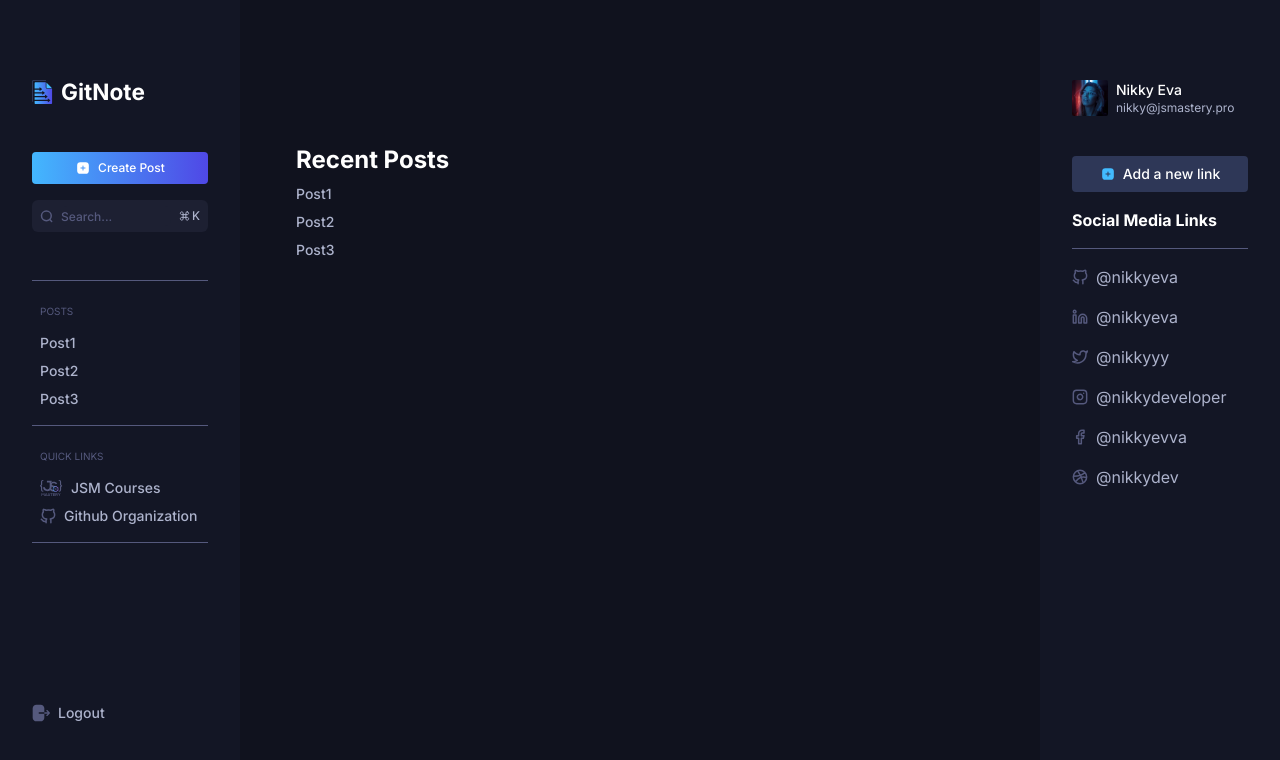
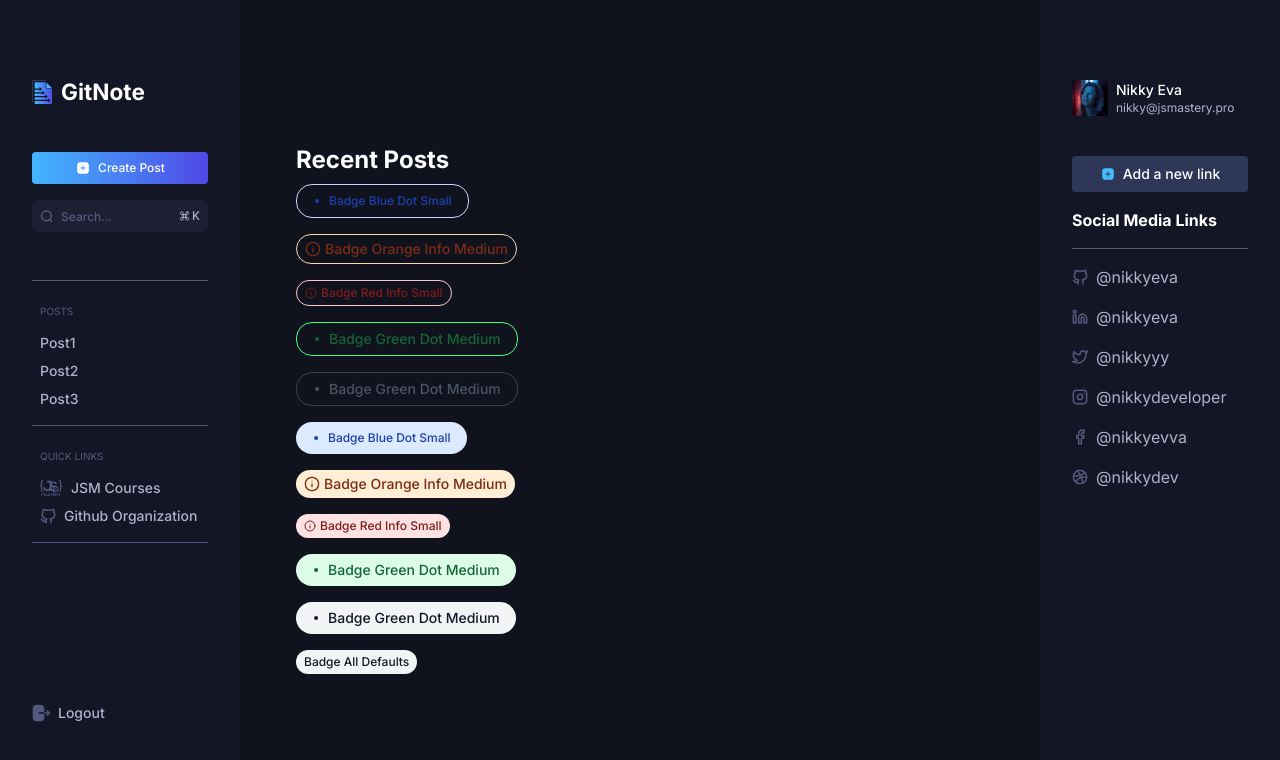
Before and after one commit to DDVVPP/GitNote, a Next.js app: page / in a window 1280 px wide. Shown: the top 760 px of the page. Built offline with nearby package versions, Linux system fonts and the light colour scheme.

Commit message:
feat: Added badge component

```diff
--- a/app/(root)/(home)/page.tsx
+++ b/app/(root)/(home)/page.tsx
@@ -1,11 +1,13 @@
-import Posts from "../posts/page";
-
+import BadgeTest from '@/components/shared/ui/BadgeTest';
+import Posts from '../posts/page';
 
 export default function Home() {
   return (
-    <div className='paragraph-3-medium text-white-300 flex flex-col gap-2'>
-      <h1 className='display-2-bold text-white-100'>Recent Posts</h1>
-      <Posts/>
+    <div className="paragraph-3-medium text-white-300 flex flex-col gap-2">
+      <h1 className="display-2-bold text-white-100">Recent Posts</h1>
+      {/* <Posts/> */}
+
+      <BadgeTest />
     </div>
   );
 }
--- /dev/null
+++ b/components/shared/ui/Badge.tsx
@@ -0,0 +1,69 @@
+import React from 'react';
+import { DotIcon, InfoIcon } from 'lucide-react';
+
+interface BadgeProps extends React.PropsWithChildren {
+  icon?: 'info' | 'dot';
+  color?: 'blue' | 'orange' | 'red' | 'green' | 'gray';
+  size?: 'small' | 'medium';
+  variant?: 'outline' | 'solid';
+}
+
+const colorClassMap = {
+  blue: 'bg-blue-100 text-blue-800',
+  orange: 'bg-orange-100 text-orange-900',
+  red: 'bg-red-100 text-red-900',
+  green: 'bg-green-100 text-green-800',
+  gray: 'bg-gray-100 text-gray-900',
+  default: 'bg-gray-100 text-gray-900',
+};
+
+const outlineColorClassMap = {
+  blue: 'border border-blue-200 text-blue-800',
+  orange: 'border border-orange-200 text-orange-900',
+  red: 'border border-red-200 text-red-900',
+  green: 'border border-green-500 text-green-800',
+  gray: 'border border-gray-100/20 text-gray-600',
+  default: 'border border-gray-100/20 text-gray-600',
+};
+
+const textSizeClassMap = {
+  small: 'paragraph-4-medium',
+  medium: 'paragraph-3-medium',
+  default: 'paragraph-4-medium',
+};
+
+const iconSizeClassMap = {
+  small: '12px',
+  medium: '16px',
+  default: '12px',
+};
+
+const IconMap = {
+  info: InfoIcon,
+  dot: DotIcon,
+  default: null,
+};
+
+const baseclass =
+  'flex items-center content-center px-2 py-1 rounded-2xl w-min text-nowrap';
+
+const Badge = ({ children, icon, color, size, variant }: BadgeProps) => {
+  const colorClass = colorClassMap[color || 'default'];
+  const outlineColorClass = outlineColorClassMap[color || 'default'];
+  const textSizeClass = textSizeClassMap[size || 'default'];
+  const iconSizeClass = iconSizeClassMap[size || 'default'];
+  const IconComponent = IconMap[icon || 'default'];
+
+  return (
+    <div
+      className={`${baseclass} ${textSizeClass} ${variant === 'outline' ? outlineColorClass : colorClass} ${icon !== 'dot' ? 'gap-1' : 'pr-4'} `}
+    >
+      {IconComponent && (
+        <IconComponent size={icon === 'dot' ? '24px' : iconSizeClass} />
+      )}
+      {children}
+    </div>
+  );
+};
+
+export default Badge;
--- /dev/null
+++ b/components/shared/ui/BadgeTest.tsx
@@ -0,0 +1,41 @@
+import Badge from '../ui/Badge';
+
+const BadgeTest = () => (
+  <div className="flex flex-col gap-4">
+    <Badge variant="outline" icon="dot" color="blue" size="small">
+      Badge Blue Dot Small
+    </Badge>
+    <Badge variant="outline" icon="info" color="orange" size="medium">
+      Badge Orange Info Medium
+    </Badge>
+    <Badge variant="outline" icon="info" color="red" size="small">
+      Badge Red Info Small
+    </Badge>
+    <Badge variant="outline" icon="dot" color="green" size="medium">
+      Badge Green Dot Medium
+    </Badge>
+    <Badge variant="outline" icon="dot" color="gray" size="medium">
+      Badge Green Dot Medium
+    </Badge>
+
+    <Badge variant="solid" icon="dot" color="blue" size="small">
+      Badge Blue Dot Small
+    </Badge>
+    <Badge variant="solid" icon="info" color="orange" size="medium">
+      Badge Orange Info Medium
+    </Badge>
+    <Badge variant="solid" icon="info" color="red" size="small">
+      Badge Red Info Small
+    </Badge>
+    <Badge variant="solid" icon="dot" color="green" size="medium">
+      Badge Green Dot Medium
+    </Badge>
+    <Badge variant="solid" icon="dot" color="gray" size="medium">
+      Badge Green Dot Medium
+    </Badge>
+
+    <Badge>Badge All Defaults</Badge>
+  </div>
+);
+
+export default BadgeTest;
```
